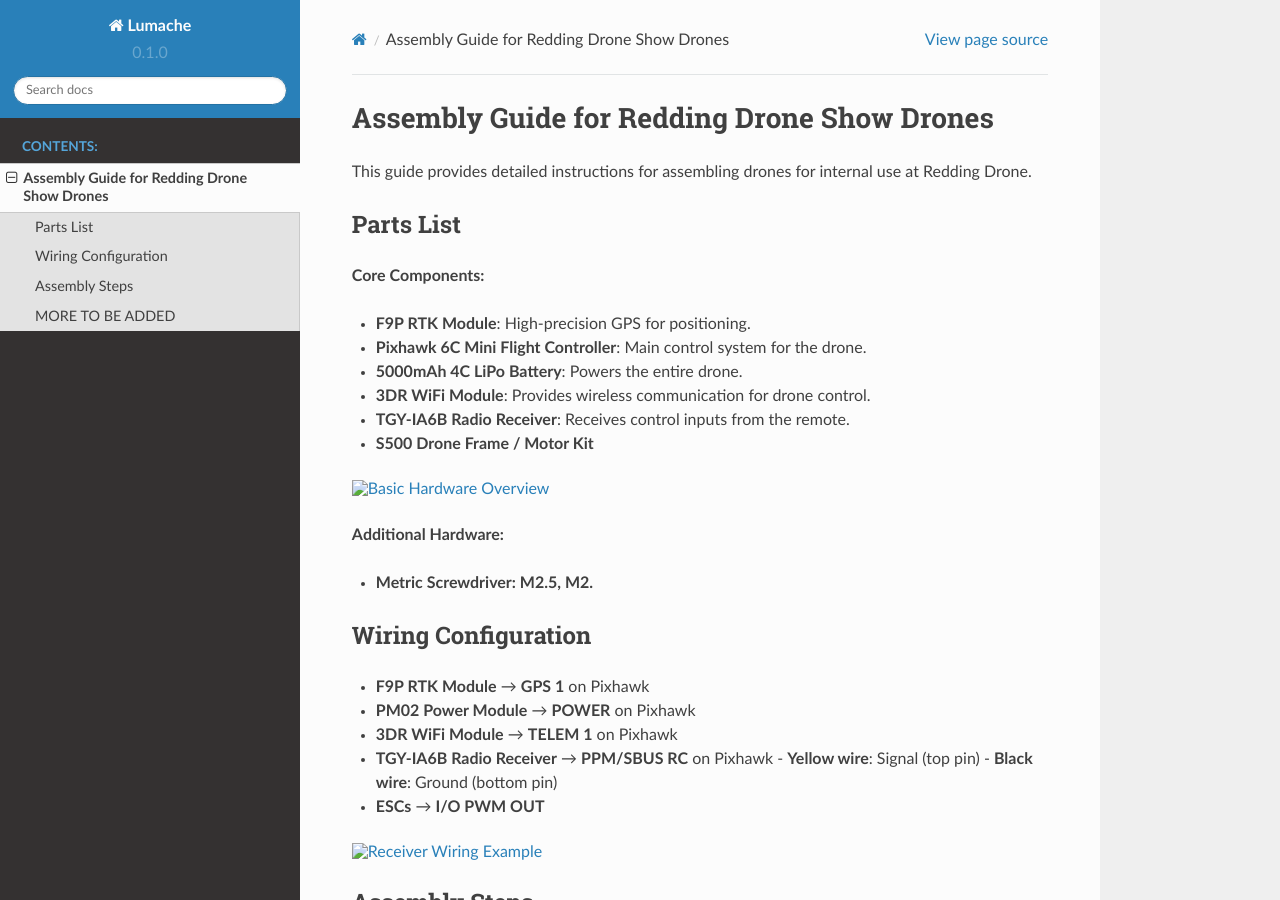
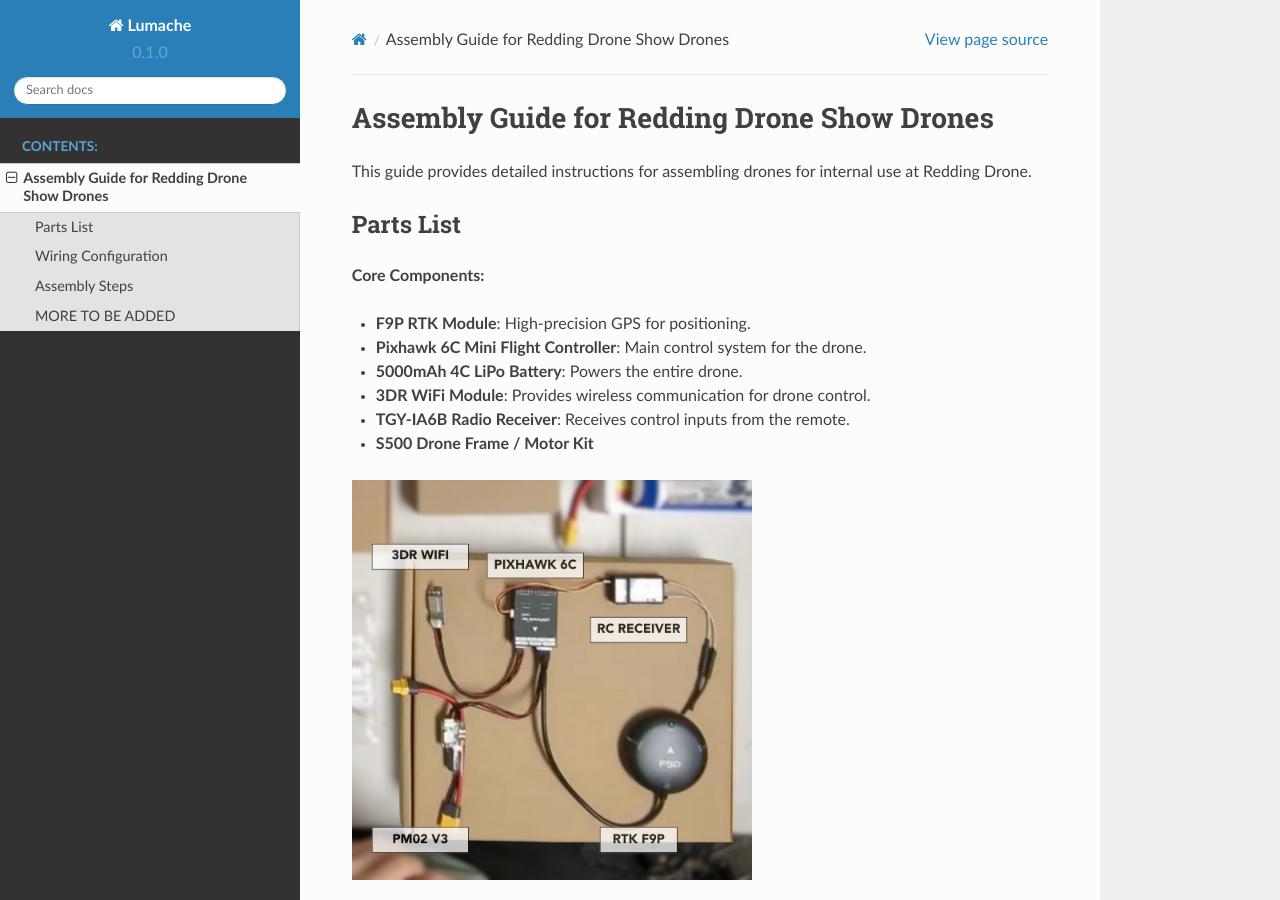
Before and after one commit to BillyDaBones/Redding-Drone, a Sphinx documentation site: the page built from docs/source/assembly_guide.rst, in a window 1280 px wide and 900 px high. Built offline with Sphinx 7.4.7 and the Read the Docs theme 2.0.0, drawn with Linux system fonts in a browser that asks for light colours.

Commit message:
fix urls path to images
used direct linking

```diff
--- a/docs/source/assembly_guide.rst
+++ b/docs/source/assembly_guide.rst
@@ -15,7 +15,7 @@
 - **TGY-IA6B Radio Receiver**: Receives control inputs from the remote.
 - **S500 Drone Frame / Motor Kit**
 
-.. image:: /docs/source/assets/WIFI.png
+.. image:: https://raw.githubusercontent.com/BillyDaBones/Redding-Drone/main/docs/source/assets/WIFI.png
   :width: 400
   :alt: Basic Hardware Overview
 
@@ -34,7 +34,7 @@
   - **Black wire**: Ground (bottom pin)
 - **ESCs** → **I/O PWM OUT**
 
-.. image:: /docs/source/assets/ReceiverWiring.png
+.. image:: https://raw.githubusercontent.com/BillyDaBones/Redding-Drone/main/docs/source/assets/ReceiverWiring.png
   :width: 400
   :alt: Receiver Wiring Example
 
```
